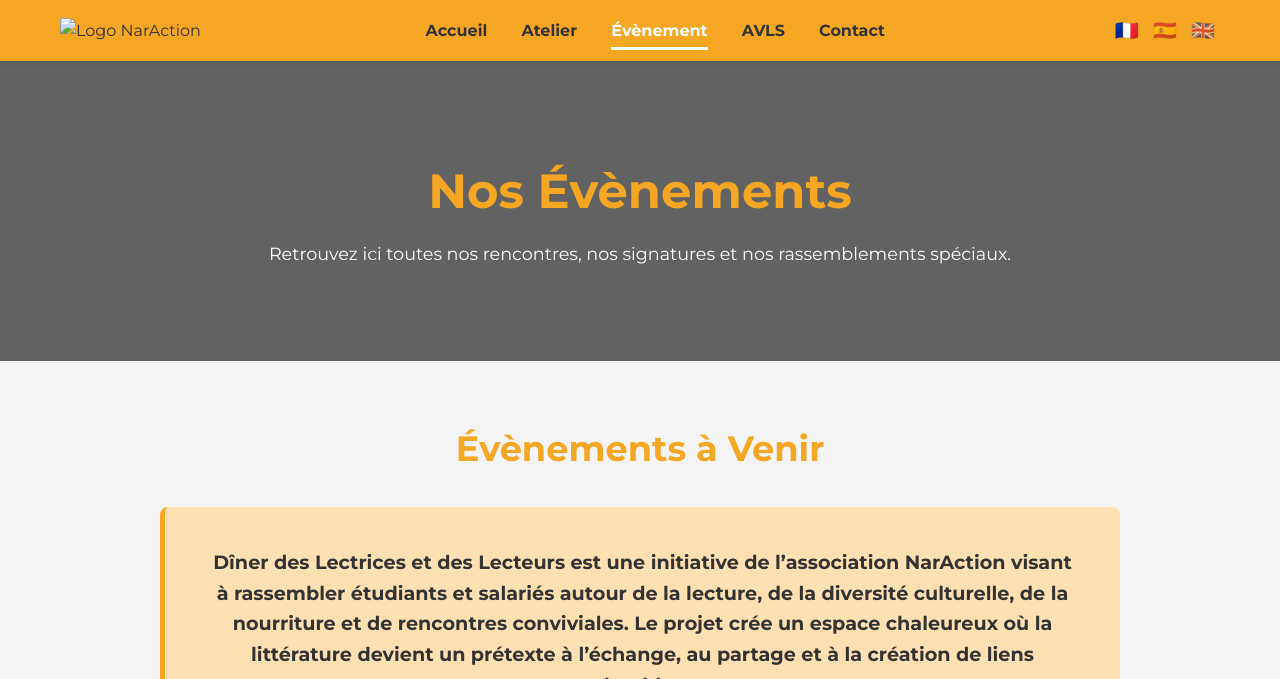
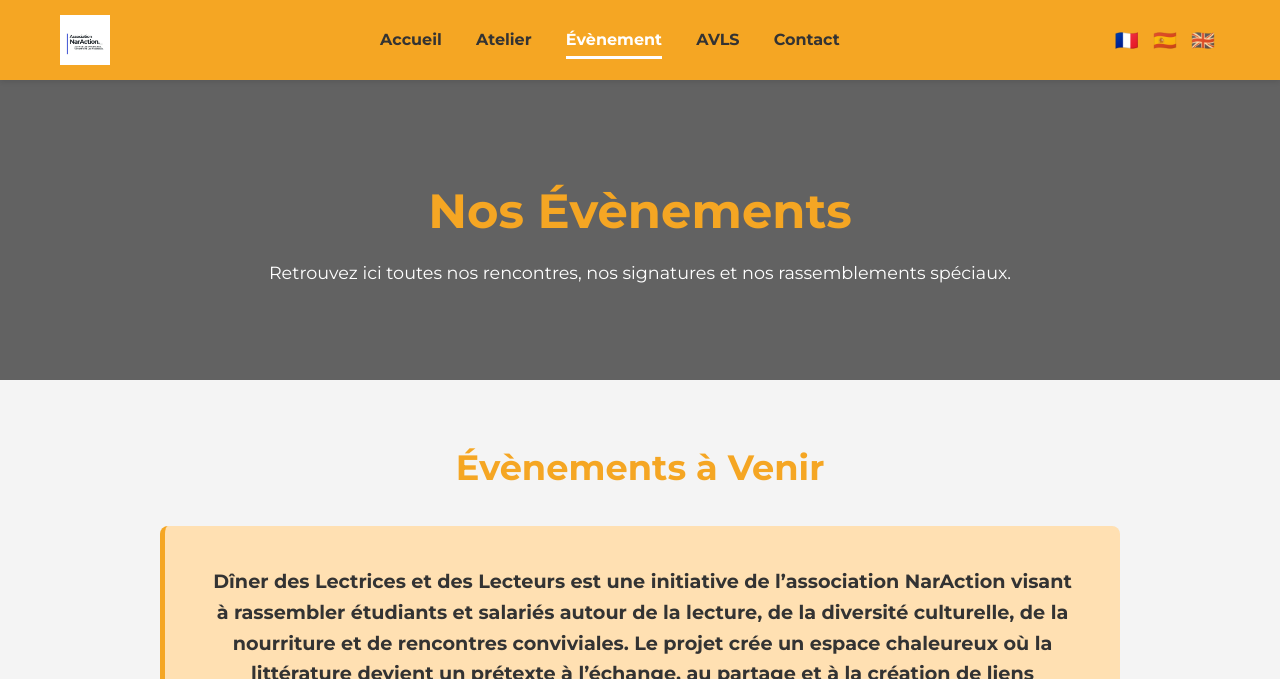
Before and after one commit to w95lebg/naraction, a plain HTML site: page evenement.html in a window 1280 px wide. Shown: the top 679 px of the page. Drawn offline with Linux system fonts and the light colour scheme.

Commit message:
Update evenement.html

```diff
--- a/evenement.html
+++ b/evenement.html
@@ -115,7 +115,7 @@
     <header>
         <div class="navbar-container">
             <div class="logo">
-                <img src="images/logo_naraction.png" alt="Logo NarAction">
+                <img src="image/logo_naraction.png" alt="Logo NarAction">
             </div>
             <nav>
                 <a href="index.html">Accueil</a>
```
